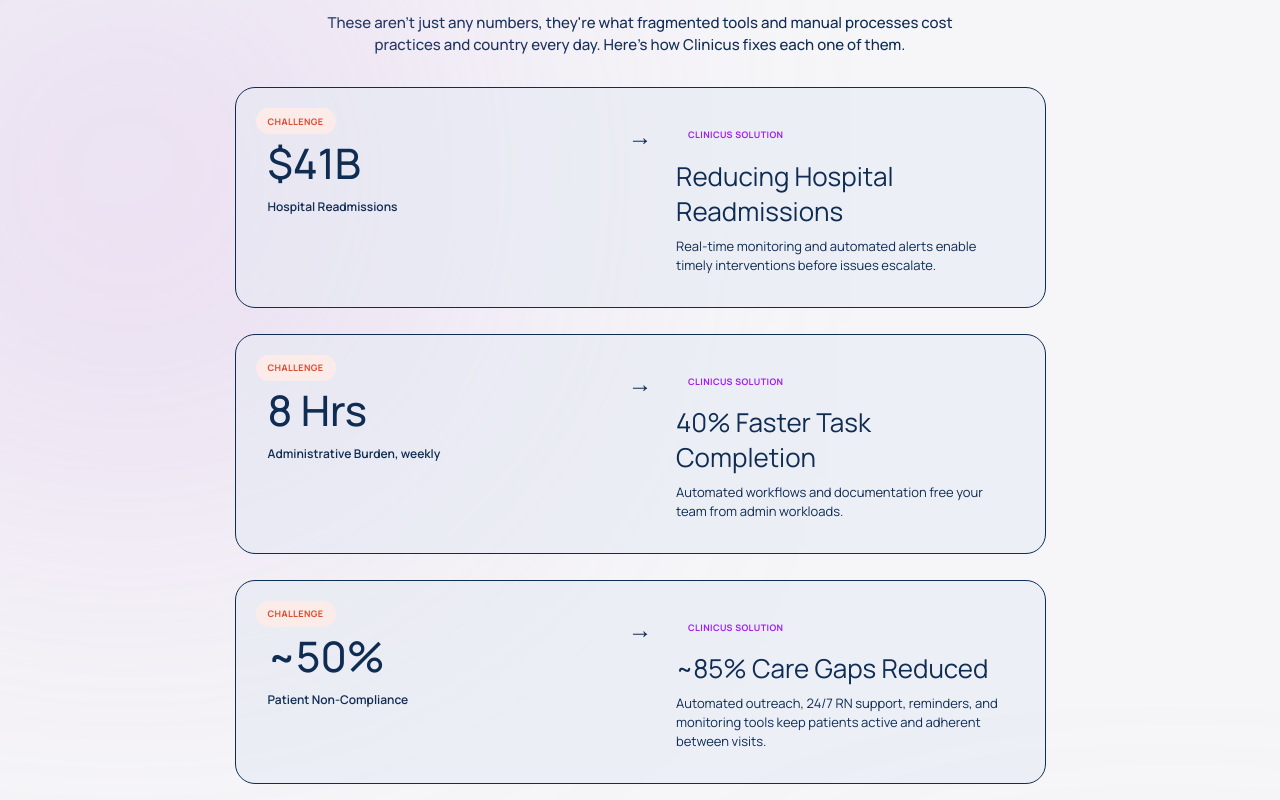
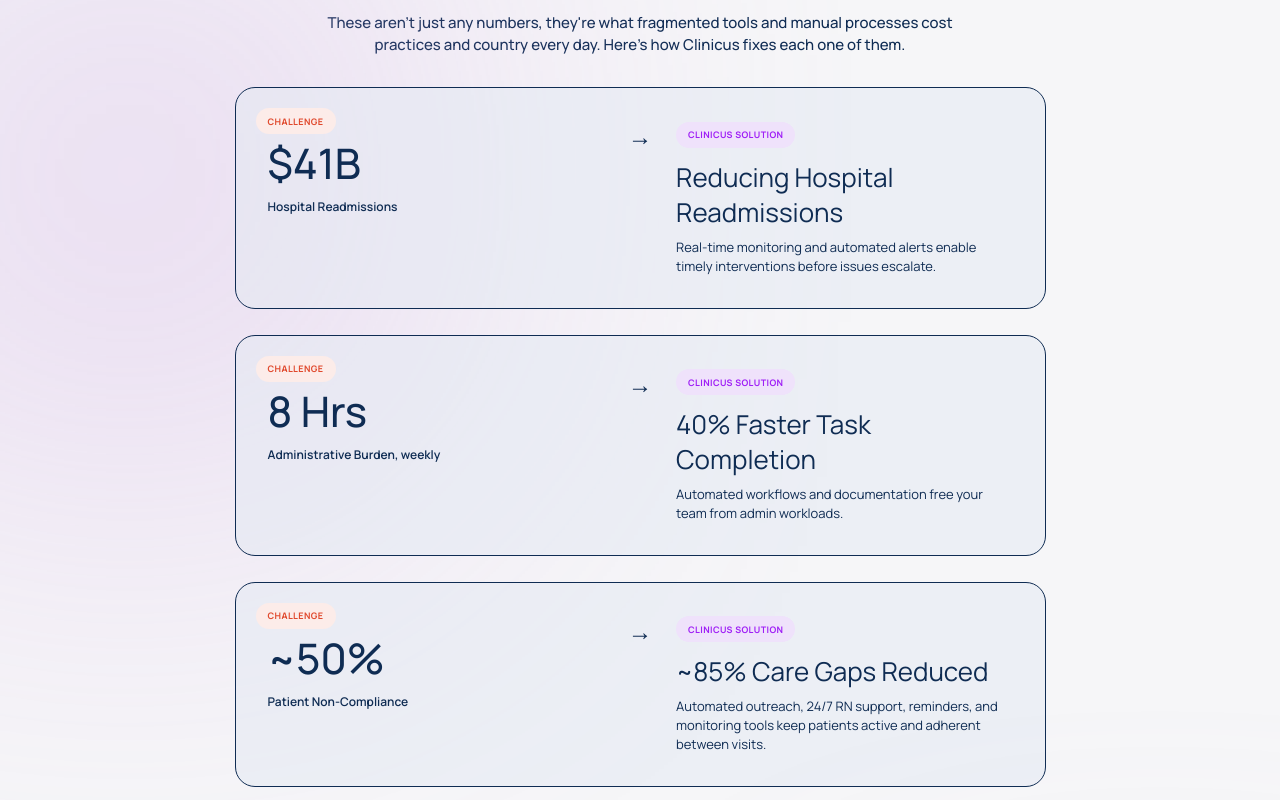
Before and after one commit to prameetaug-droid/Clicnicus-Test, a Next.js app: page / in a window 1280 px wide. Shown: the part 1500-2300 px from the top of the page. Built offline with nearby package versions, Linux system fonts and the light colour scheme.

Commit message:
Polish PurposeBuilt: update challenge color variable, add purpose-badge styles, and apply to CLINICUS SOLUTION badge

```diff
--- a/src/app/globals.css
+++ b/src/app/globals.css
@@ -28,7 +28,7 @@
   --color-phone-bg: #e8c5ff;  /* updated to match Figma */
 
   /* Misc */
-  --color-challenge: #e02d3e;
+  --color-challenge: #E0492D;
   --color-challenge-bg: #fcece9;
   --color-placeholder: #a6b4c3;
   --color-footer-muted: #99abc7;
@@ -356,8 +356,25 @@ body {
   font-size: 9px !important;
   letter-spacing: 0.0444em !important;
   text-transform: uppercase !important;
-  color: #E0492D !important;
+  color: var(--color-challenge) !important;
   font-family: var(--font-manrope) !important;
+}
+
+/* Purpose solution badge (CLINICUS SOLUTION) background and text color to match Figma */
+.purpose-badge {
+  display: inline-flex;
+  height: 26px;
+  align-items: center;
+  justify-content: center;
+  padding: 0 12px;
+  border-radius: 13px;
+  background: var(--color-purple-pale);
+  color: var(--color-purple);
+  font-size: 9px;
+  font-weight: 700;
+  letter-spacing: 0.0444em;
+  text-transform: uppercase;
+  font-family: var(--font-manrope);
 }
 
 /* Ensure the article is the containing block for the absolute badge */
--- a/src/components/PurposeBuilt.tsx
+++ b/src/components/PurposeBuilt.tsx
@@ -72,7 +72,7 @@ export default function PurposeBuilt() {
                   </div>
 
                   <div>
-                    <span className="inline-flex h-6 items-center justify-center rounded-xl bg-purple-light px-3 text-[9px] font-bold uppercase tracking-[0.0444em] text-purple" style={{ color: '#9F1FF6' }}>
+                    <span className="purpose-badge">
                       CLINICUS SOLUTION
                     </span>
                     <p className="mt-3 text-xl text-navy sm:text-2xl md:text-[26px]">
```
